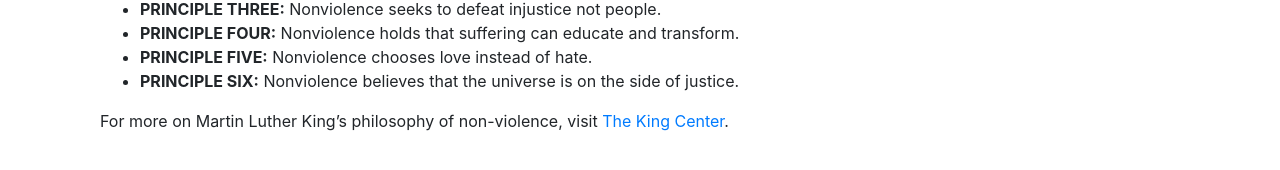
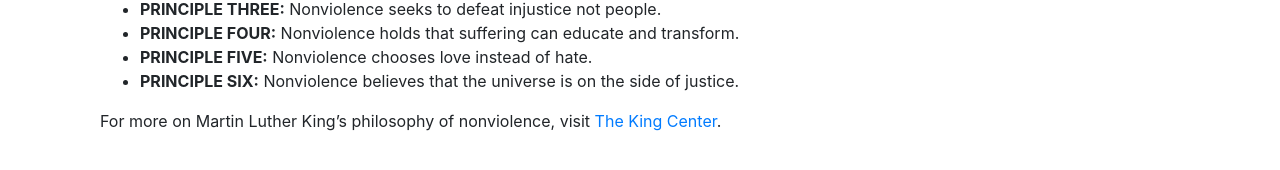
Before and after one commit to youthinfront/youthinfront-site, a Jekyll site: the page built from nonviolence-and-protest.md, in a window 1280 px wide. Shown: the part 351-521 px from the top of the page. Built offline with Jekyll 4.4.1, drawn with Linux system fonts in a browser that asks for light colours; our own code applies the rules of GitHub Pages for plain Markdown files.

Commit message:
Update nonviolence-and-protest.md

```diff
--- a/nonviolence-and-protest.md
+++ b/nonviolence-and-protest.md
@@ -14,4 +14,4 @@ Nonviolent protest has been an essential part of social and political change in
 * **PRINCIPLE FIVE:** Nonviolence chooses love instead of hate.
 * **PRINCIPLE SIX:** Nonviolence believes that the universe is on the side of justice.
 
-For more on Martin Luther King's philosophy of non-violence, visit [The King Center](http://www.thekingcenter.org/king-philosophy).
+For more on Martin Luther King's philosophy of nonviolence, visit [The King Center](http://www.thekingcenter.org/king-philosophy).
```
